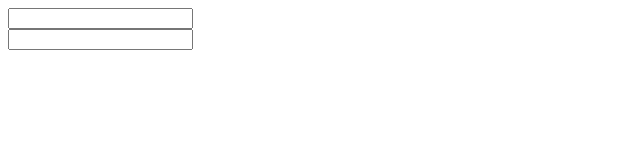
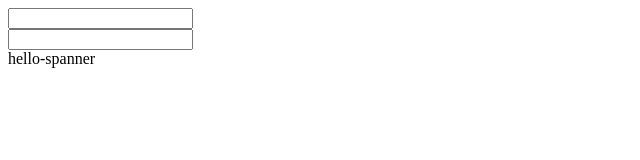
Before and after one commit to madflow/jquery-slugify, a website: page test/slugify.html in a window 1280 px wide. Shown: the full height of the page, 0-640 px from the left. Drawn offline with Linux system fonts and the light colour scheme.

Commit message:
Slug field can be a non-form element + tests

```diff
--- a/src/slugify.js
+++ b/src/slugify.js
@@ -12,7 +12,7 @@
             var $target = $(this),
                 $source = $(source);
 
-            $target.on('keyup change ',function() {
+            $target.on('keyup change',function() {
                 if($target.val() !== '' && $target.val() !== undefined) {
                     $target.data('locked', true);
                 } else {
@@ -22,7 +22,11 @@
 
             $source.on('keyup change',function() {
                 if( true === $target.data('locked')) {return;}
-                $target.val($.slugify($source.val(), options));
+                if($target.is('input') || $target.is('textarea')) {
+                    $target.val($.slugify($source.val(), options));
+                } else {
+                    $target.text($.slugify($source.val(), options));
+                }
             });
         });
     };
--- a/test/slugify.html
+++ b/test/slugify.html
@@ -23,5 +23,8 @@
         <div>
             <input type ="text" value="" id="slug-target"/>
         </div>
+        <div>
+            <span id="slug-target-span"></span>
+        </div>
     </body>
 </html>
--- a/test/slugify_test.js
+++ b/test/slugify_test.js
@@ -83,6 +83,15 @@
         ok($('#slug-target').data('locked'), '"locked" is in data object');
     });
 
+    test('the slug field is a span', function() {
+        expect(2);
+        $('#slug-target-span').slugify('#slug-source');
+        $('#slug-source').val('Hello Span!').trigger('keyup');
+        equal($('#slug-target-span').text(), 'hello-span', "Slug added to span correctly");
+        $('#slug-source').val('Hello Spanner!').trigger('change');
+        equal($('#slug-target-span').text(), 'hello-spanner', "Slug added to span correctly again");
+    });
+
     QUnit.testDone(function() {
         $('#slug-target').val('');
         $('#slug-source').val('');
```
Also changed, not shown: dist/slugify.js, dist/slugify.min.js. Lines whose indentation alone changed are shown as unchanged.
